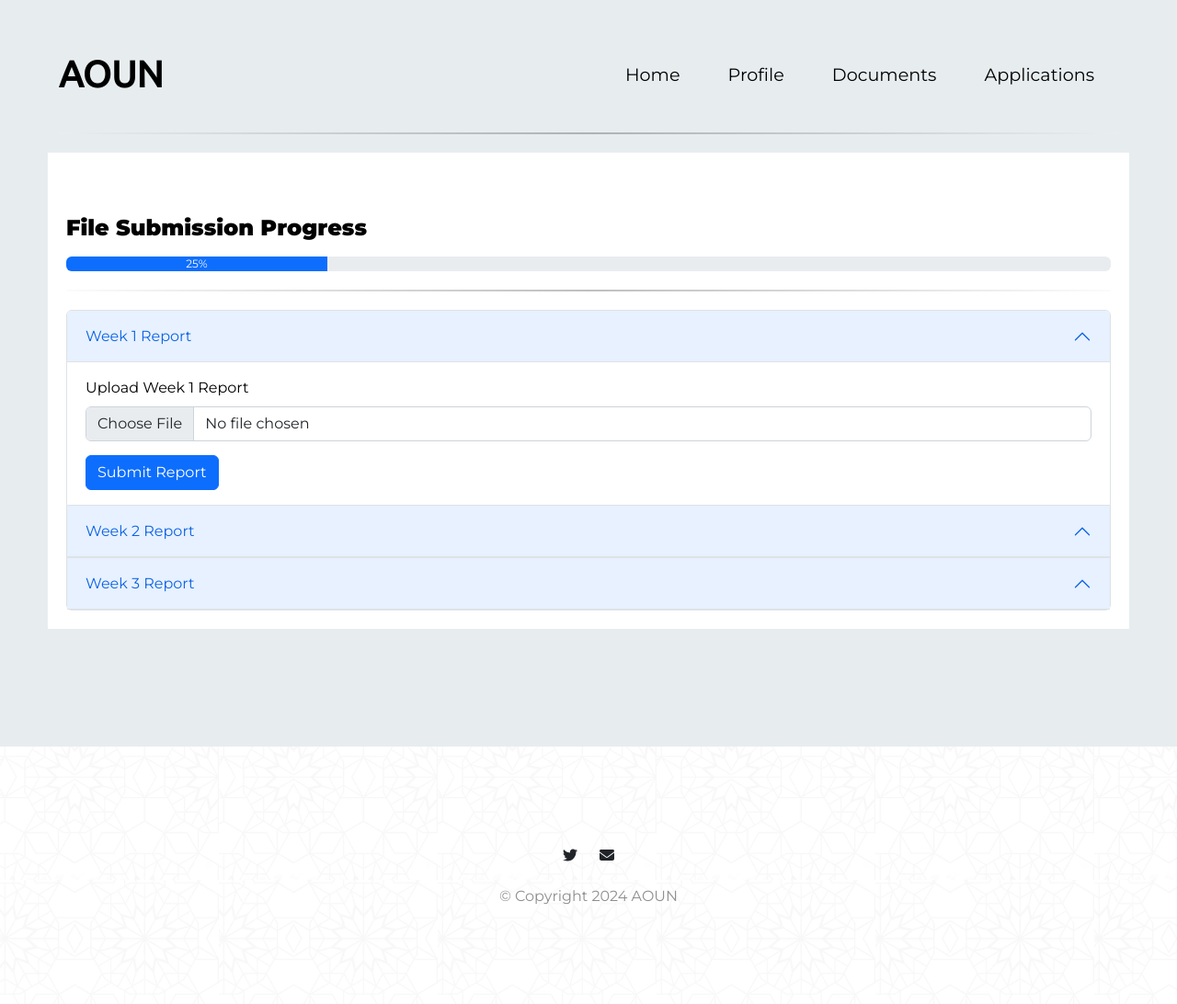
After one commit to saleh300/GP, a Flask app: page /doucment in a window 1280 px wide. The commit adds this page. Shown: the whole page at 92% size. Run offline with Flask 3, Linux system fonts and the light colour scheme; some libraries are stand-ins or nearby versions.

Commit message:
8/5/10PM

```diff
--- a/flaskapp/flaskapp/app.py
+++ b/flaskapp/flaskapp/app.py
@@ -30,6 +30,10 @@ def profile():
 def appliaction():
     return render_template('appliaction.html')
 
+@app.route('/doucment')
+def doucment():
+    return render_template('doucment.html')
+
 
 
 
--- a/flaskapp/flaskapp/static/css/student/appliaction.css
+++ b/flaskapp/flaskapp/static/css/student/appliaction.css
@@ -4,9 +4,10 @@
 .table-wrapper {
     min-width: 1000px;
     background: #fff;
-    padding: 20px 25px;
+    padding: 3% 5% 10%;
     border-radius: 3px;
     box-shadow: 0 1px 1px rgba(0,0,0,.05);
+
 }
 .table-title {
     padding-bottom: 15px;
@@ -18,7 +19,6 @@
 }
 .table-title h2 {
     margin: 5px 0 0;
-    font-size: 24px;
 }
 .table-title .btn {
     color: #566787;
--- a/flaskapp/flaskapp/templates/HomePage_student.html
+++ b/flaskapp/flaskapp/templates/HomePage_student.html
@@ -38,7 +38,7 @@
             <a class="nav-link" href="{{ url_for('profile') }}">Profile</a>
           </li>
           <li class="nav-item">
-            <a class="nav-link" href="#pricing">Documents</a>
+            <a class="nav-link" href="{{ url_for('doucment') }}">Documents</a>
           </li>
           <li class="nav-item">
             <a class="nav-link" href="{{ url_for('appliaction') }}">Applications</a>
--- /dev/null
+++ b/flaskapp/flaskapp/templates/doucment.html
@@ -0,0 +1,155 @@
+<!DOCTYPE html>
+<html>
+
+<head>
+  <meta charset="utf-8">
+  <title>AOUN</title>
+
+  <link href="https://fonts.googleapis.com/css2?family=Montserrat:ital,wght@0,400;0,900;1,900&family=Ubuntu&display=swap" rel="stylesheet">
+
+  <link rel="stylesheet" href="https://cdn.jsdelivr.net/npm/bootstrap@5.2.0/dist/css/bootstrap.min.css">
+  <link rel="stylesheet" href="{{ url_for('static', filename='css/main.css') }}">
+  <link rel="stylesheet" href="{{ url_for('static', filename='css/student/document.css') }}">
+  <link rel="stylesheet" href="https://fonts.googleapis.com/icon?family=Material+Icons">
+
+
+
+
+<script src="https://kit.fontawesome.com/6503ba7c64.js" crossorigin="anonymous"></script>
+
+  <script src="https://cdn.jsdelivr.net/npm/@popperjs/core@2.11.5/dist/umd/popper.min.js" integrity="sha384-Xe+8cL9oJa6tN/veChSP7q+mnSPaj5Bcu9mPX5F5xIGE0DVittaqT5lorf0EI7Vk" crossorigin="anonymous"></script>
+  <script src="https://cdn.jsdelivr.net/npm/bootstrap@5.2.0/dist/js/bootstrap.min.js" integrity="sha384-ODmDIVzN+pFdexxHEHFBQH3/9/vQ9uori45z4JjnFsRydbmQbmL5t1tQ0culUzyK" crossorigin="anonymous"></script>
+</head>
+
+<body>
+
+
+    <section id="title">
+      <div class="container-fluid">
+
+      <!-- Nav Bar -->
+
+      <nav class="navbar navbar-expand-lg navbar-dark">
+        <a class="navbar-brand" href="">AOUN</a>
+        <button class="navbar-toggler" type="button" data-bs-toggle="collapse" data-bs-target="#navbarTogglerDemo02" aria-controls="navbarTogglerDemo02" aria-expanded="false" aria-label="Toggle navigation">
+          <span class="navbar-toggler-icon"></span>
+        </button>
+        <div class="collapse navbar-collapse" id="navbarTogglerDemo02">
+          <ul class="navbar-nav ms-auto">
+            <li class="nav-item">
+              <a class="nav-link" href="{{ url_for('HomePage_student') }}">Home</a>
+            </li>
+            <li class="nav-item">
+              <a class="nav-link" href="{{ url_for('profile') }}">Profile</a>
+            </li>
+            <li class="nav-item">
+              <a class="nav-link" href="{{ url_for('doucment') }}">Documents</a>
+            </li>
+            <li class="nav-item">
+              <a class="nav-link" href="{{ url_for('appliaction') }}">Applications</a>
+            </li>
+          </ul>
+        </div>
+      </nav>
+
+      <!-- Title -->
+      <hr class="styled-hr">
+
+      <div class="row" style="background-color: white;">
+        <div class="container mt-5" style="padding: 20px;">
+            <!-- Progress Bar -->
+            <div class="progress-container">
+                <h3><label for="fileProgress" class="form-label">File Submission Progress</label></h3>
+                <div class="progress">
+                    <div class="progress-bar" role="progressbar" style="width: 25%;" aria-valuenow="25" aria-valuemin="0" aria-valuemax="100">25%</div>
+                  </div>
+            </div>
+            <hr class="styled-hr">
+            <!-- Accordion for File Submissions -->
+            <div class="accordion" id="accordionFlushExample">
+                <div class="accordion-item">
+                    <h2 class="accordion-header" id="flush-headingOne">
+                        <button class="accordion-button" type="button" data-bs-toggle="collapse" data-bs-target="#flush-collapseOne" aria-expanded="true" aria-controls="flush-collapseOne">
+                            Week 1 Report
+                        </button>
+                    </h2>
+                    <div id="flush-collapseOne" class="accordion-collapse collapse show" aria-labelledby="flush-headingOne" data-bs-parent="#accordionFlushExample">
+                        <div class="accordion-body">
+                            <form>
+                                <div class="file-upload" style="margin-bottom: 15px;">
+                                    <label for="week1Report" class="form-label">Upload Week 1 Report</label>
+                                    <input class="form-control" type="file" id="week1Report">
+                                </div>
+                                <button type="submit" class="btn btn-primary">Submit Report</button>
+                            </form>
+                        </div>
+                    </div>
+                </div>
+                <div class="accordion-item">
+                    <h2 class="accordion-header" id="flush-headingTwo">
+                        <button class="accordion-button" type="button" data-bs-toggle="collapse" data-bs-target="#flush-collapseTwo" aria-expanded="false" aria-controls="flush-collapseTwo">
+                            Week 2 Report
+                        </button>
+                    </h2>
+                    <div id="flush-collapseTwo" class="accordion-collapse collapse" aria-labelledby="flush-headingTwo" data-bs-parent="#accordionFlushExample">
+                        <div class="accordion-body">
+                            <form>
+                                <div class="file-upload" style="margin-bottom: 15px;">
+                                    <label for="week2Report" class="form-label">Upload Week 2 Report</label>
+                                    <input class="form-control" type="file" id="week2Report">
+                                </div>
+                                <button type="submit" class="btn btn-primary">Submit Report</button>
+                            </form>
+                        </div>
+                    </div>
+                </div>
+                <div class="accordion-item">
+                    <h2 class="accordion-header" id="flush-headingThree">
+                        <button class="accordion-button" type="button" data-bs-toggle="collapse" data-bs-target="#flush-collapseThree" aria-expanded="false" aria-controls="flush-collapseThree">
+                            Week 3 Report
+                        </button>
+                    </h2>
+                    <div id="flush-collapseThree" class="accordion-collapse collapse" aria-labelledby="flush-headingThree" data-bs-parent="#accordionFlushExample">
+                        <div class="accordion-body">
+                            <form>
+                                <div class="file-upload" style="margin-bottom: 15px;">
+                                    <label for="week3Report" class="form-label">Upload Week 3 Report</label>
+                                    <input class="form-control" type="file" id="week3Report">
+                                </div>
+                                <button type="submit" class="btn btn-primary">Submit Report</button>
+                            </form>
+                        </div>
+                    </div>
+                </div>
+            </div>
+        </div>
+
+        <script src="https://cdn.jsdelivr.net/npm/@popperjs/core@2.11.8/dist/umd/popper.min.js"></script>
+        <script src="https://maxcdn.bootstrapcdn.com/bootstrap/5.3.0/js/bootstrap.min.js"></script>
+        <script src="https://cdnjs.cloudflare.com/ajax/libs/font-awesome/6.4.0/js/all.min.js"></script>
+
+
+
+
+      </div>
+
+  </div>
+  </section>
+
+  <!-- Footer -->
+
+  <footer id="footer">
+
+
+      <i class="soical-icon fa-brands fa-twitter"></i>
+      <i class="soical-icon fa-solid fa-envelope"></i>
+
+
+    <p>© Copyright 2024 AOUN</p>
+
+  </footer>
+
+
+</body>
+
+</html>
--- a/flaskapp/flaskapp/templates/profile.html
+++ b/flaskapp/flaskapp/templates/profile.html
@@ -43,7 +43,7 @@
               </li>
 
               <li class="nav-item">
-                  <a class="nav-link" href="#pricing">Docments</a>
+                  <a class="nav-link" href="{{ url_for('doucment') }}">Documents</a>
               </li>
               <li class="nav-item">
                   <a class="nav-link" href="{{ url_for('appliaction') }}">Appliactions</a>
```
Also changed, not shown: flaskapp/flaskapp/static/css/student/doucment.css (added, +18 -0 lines), flaskapp/flaskapp/templates/appliaction.html (+5 -4 lines).
